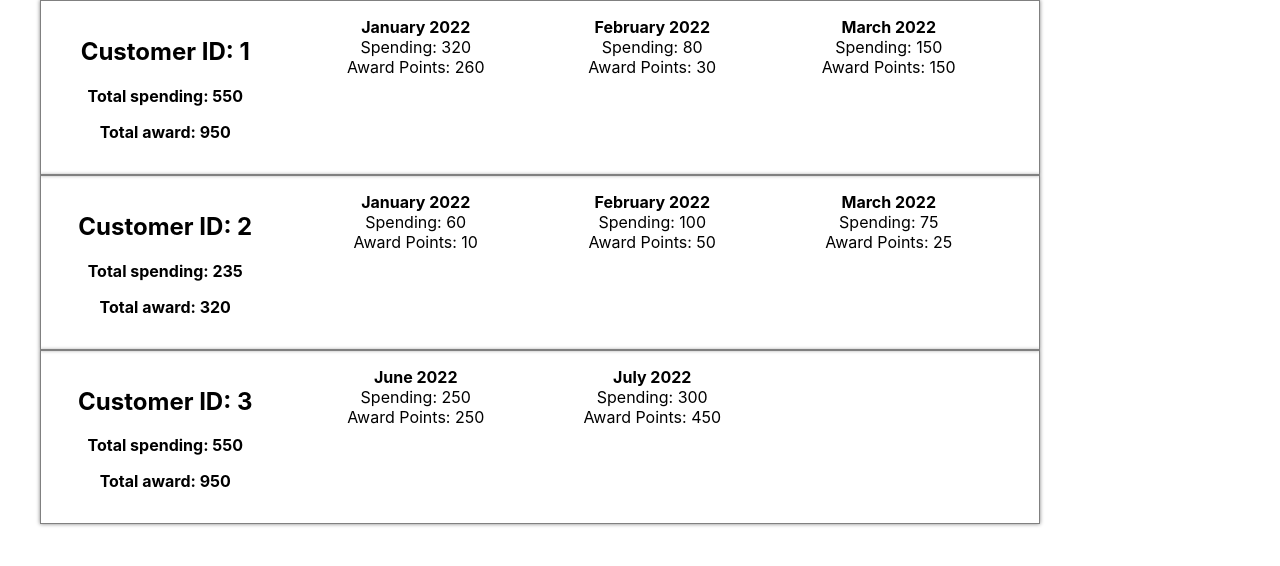
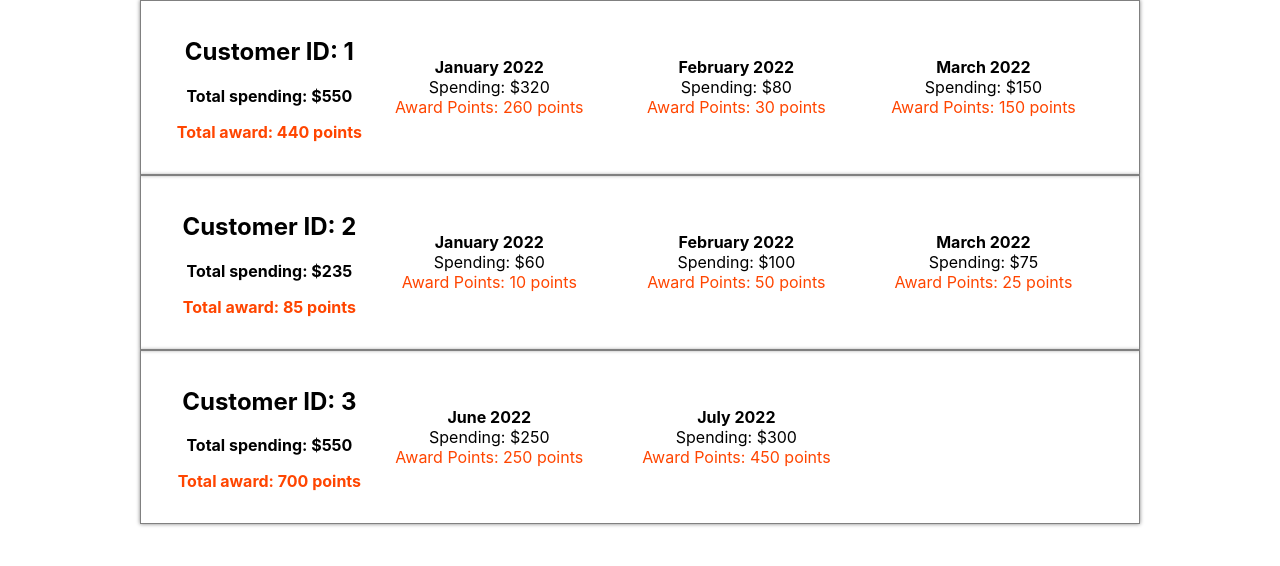
Before and after one commit to kevozzy123/reward-calculator, a React (Create React App) app: page / in a window 1280 px wide. Shown: the top 566 px of the page. Built offline with nearby package versions, Linux system fonts and the light colour scheme; data requests are answered from the project's data file.

Commit message:
tweek styling and clear folder structure

```diff
--- a/src/components/RewardPage/RewardPage.js
+++ b/src/components/RewardPage/RewardPage.js
@@ -1,61 +1,16 @@
 import React from 'react'
 import useRequest from '../../utils/useRequest'
 import style from './style.module.css'
-import { calculateAwardPoints, formatMonth } from '../../utils'
+import { formatMonth } from '../../utils'
+import { formatCustomerData } from './utils'
 
 const RewardPage = () => {
-    const { data, isLoading, error } = useRequest('/purchaseHistory')
+    const { data: transactionData, isLoading, error } = useRequest('/purchaseHistory')
 
-    /*
-
-        {
-            customer_id: int,
-            totalAmount: int,
-            monthlyTransactions: Array({month: string, amount: int, points: int})
-        };
-    */
-    function formatCustomerData(transactions) {
-        const customerMap = new Map();
-
-        for (const transaction of transactions) {
-            const { customer_id, date, amount } = transaction;
-
-            const month = new Date(date * 1000).toString();
-
-            if (customerMap.has(customer_id)) {
-                const customerData = customerMap.get(customer_id);
-                customerData.amount += amount;
-
-                const index = customerData.monthlySpending.findIndex(item => item.month === month);
-                const awardPoints = calculateAwardPoints(amount)
-
-                if (index !== -1) {
-                    customerData.monthlySpending[index].amount += amount
-                    customerData.monthlySpending[index].points += awardPoints
-                } else {
-                    customerData.monthlySpending.push({
-                        month: month,
-                        amount: amount,
-                        points: awardPoints
-                    })
-                }
-            } else {
-                customerMap.set(customer_id, {
-                    customer_id,
-                    amount,
-                    monthlySpending: [{
-                        month: month,
-                        amount: amount,
-                        points: calculateAwardPoints(amount)
-                    }],
-                });
-            }
-        }
-
-        const totalSpending = Array.from(customerMap.values());
-
-        console.log(totalSpending)
-        return totalSpending;
+    const sumPoints = (monthlyPoints) => {
+        return monthlyPoints.reduce((accumulator, currentPoint) => {
+            return accumulator + currentPoint.points
+        }, 0)
     }
 
     if (isLoading) {
@@ -71,19 +26,17 @@ const RewardPage = () => {
         )
     }
 
-
-
     return (
-        <div className={style.RewardPage}>
+        <div className={style.rewardPage}>
             <ul className={style.customerList}>
                 {
-                    data && formatCustomerData(data).map(cust => {
+                    transactionData && formatCustomerData(transactionData).map(cust => {
                         return (
                             <li className={style.customerItem} key={cust.customer_id}>
                                 <div className={style.customerInfoWrapper}>
                                     <h2>Customer ID: {cust.customer_id}</h2>
-                                    <p>Total spending: {cust.amount}</p>
-                                    <p>Total award: {calculateAwardPoints(cust.amount)}</p>
+                                    <p>Total spending: ${cust.amount}</p>
+                                    <p className={style.rewardText}>Total award: {sumPoints(cust.monthlySpending)} points</p>
                                 </div>
 
                                 <ol className={style.monthlyList}>
@@ -92,8 +45,8 @@ const RewardPage = () => {
                                             return (
                                                 <li key={month.month}>
                                                     <strong>{formatMonth(month.month)}</strong>
-                                                    <div>Spending: {month.amount}</div>
-                                                    <div>Award Points: {month.points}</div>
+                                                    <div>Spending: ${month.amount}</div>
+                                                    <div className={style.rewardText}>Award Points: {month.points} points</div>
                                                 </li>
                                             )
                                         })
--- a/src/components/RewardPage/style.module.css
+++ b/src/components/RewardPage/style.module.css
@@ -11,6 +11,7 @@
     width: 1000px;
     margin-block-start: 0;
     margin-block-end: 0;
+    padding-inline-start: 0;
 }
 
 .customerItem {
@@ -32,4 +33,9 @@
 .monthlyList {
     display: grid;
     grid-template-columns: 1fr 1fr 1fr;
+    align-items: center;
 }
+
+.rewardText {
+    color: orangered;
+}
--- /dev/null
+++ b/src/components/RewardPage/utils/index.js
@@ -0,0 +1,52 @@
+import { calculateAwardPoints } from "../../../utils";
+
+/*
+
+    {
+        customer_id: int,
+        totalAmount: int,
+        monthlyTransactions: Array({month: string, amount: int, points: int})
+    };
+*/
+export function formatCustomerData(transactions) {
+    const customerMap = new Map();
+
+    for (const transaction of transactions) {
+        const { customer_id, date, amount } = transaction;
+
+        const month = new Date(date * 1000).toString();
+
+        if (customerMap.has(customer_id)) {
+            const customerData = customerMap.get(customer_id);
+            customerData.amount += amount;
+
+            const index = customerData.monthlySpending.findIndex(item => item.month === month);
+            const awardPoints = calculateAwardPoints(amount)
+
+            if (index !== -1) {
+                customerData.monthlySpending[index].amount += amount
+                customerData.monthlySpending[index].points += awardPoints
+            } else {
+                customerData.monthlySpending.push({
+                    month: month,
+                    amount: amount,
+                    points: awardPoints
+                })
+            }
+        } else {
+            customerMap.set(customer_id, {
+                customer_id,
+                amount,
+                monthlySpending: [{
+                    month: month,
+                    amount: amount,
+                    points: calculateAwardPoints(amount)
+                }],
+            });
+        }
+    }
+
+    const totalSpending = Array.from(customerMap.values());
+
+    return totalSpending;
+}
--- a/src/utils/index.js
+++ b/src/utils/index.js
@@ -1,8 +1,8 @@
 /**
  * Calculates the reward points when a transaction is above 50 dollars
  *
- * @param {number} amount - amount of money spent
- * @returns {number} - calculated reward points
+ * @param {number} amount - Amount of money spent
+ * @returns {number} - Calculated reward points
  */
 export function calculateAwardPoints(amount) {
     let rewardPoints = 0;
--- a/src/utils/useRequest.js
+++ b/src/utils/useRequest.js
@@ -3,10 +3,10 @@ import { useState, useEffect } from 'react';
 const base_url = 'http://localhost:3001';
 
 /**
- * Custom hook for making a request and handling loading and error states.
+ * Simple custom hook for making a request and handling loading and error states.
  *
- * @param {string} url - the url string that excludes the base url
- * @returns {{ data: any, isLoading: boolean, error: Error | null}} - the state of the http request
+ * @param {string} url - The url string that excludes the base url
+ * @returns {{ data: any, isLoading: boolean, error: Error | null}} - The state of the http request
  */
 const useRequest = (url) => {
     const [data, setData] = useState(null);
```
Also changed, not shown: 1 other file (tests, documents, lock files or other folders).
